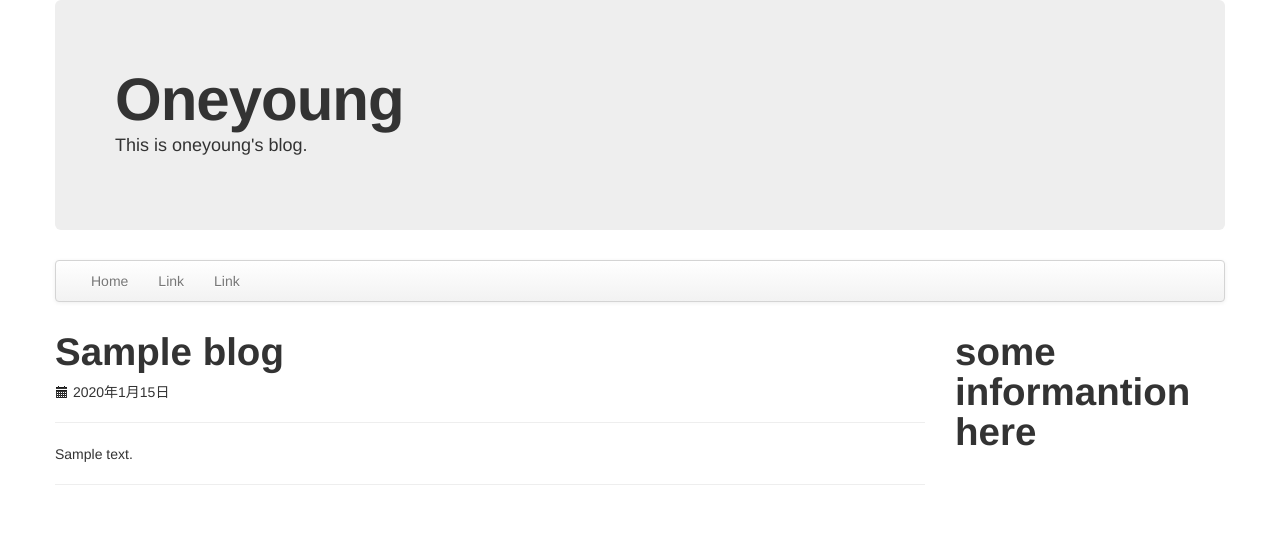
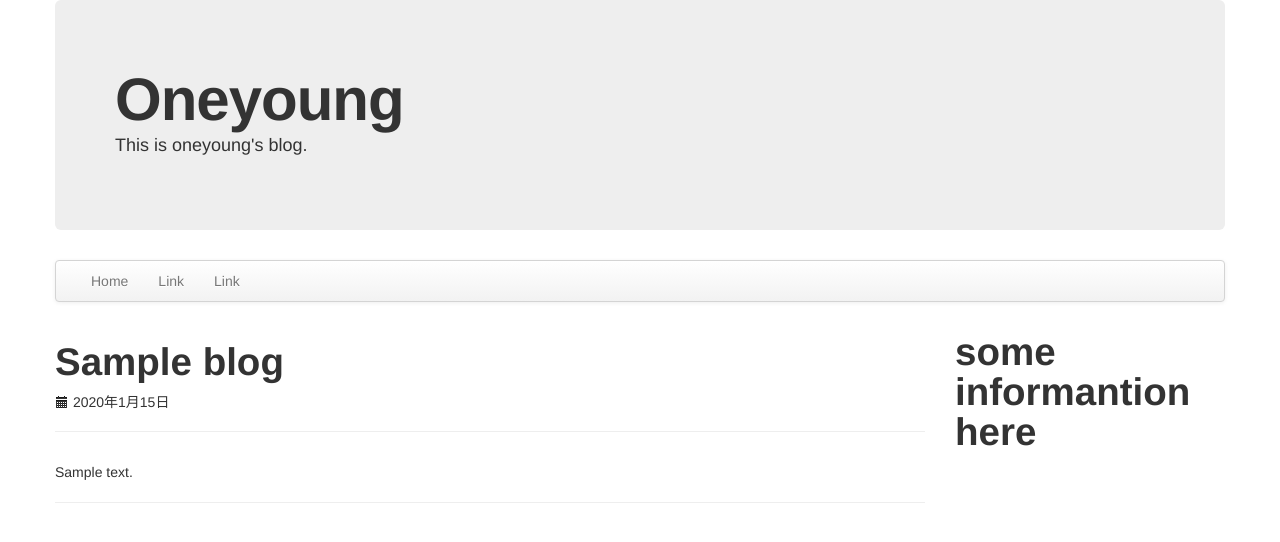
Before and after one commit to oneyoung/django-blog, a Django app: template html/templates/blog.html in a window 1280 px wide. Shown: the top 542 px of the page. Run offline with Django 3.2, Linux system fonts and the light colour scheme; the template is opened without the code that fills it: most values are stand-ins (such as "Sample title", 1, 10 or a date in 2020); data that the repository does not hold is empty; parts of the project's set-up code (start-up, migrations or seed data) failed here and were passed over; some libraries are stand-ins or nearby versions.

Commit message:
* blog.html使用bootstrap page-header

```diff
--- a/html/templates/blog.html
+++ b/html/templates/blog.html
@@ -18,9 +18,10 @@
 
     <div class="row">
       <div class="span9">
-        <h1>{{ blog.title }}</h1>
-        <p><i class="icon-calendar"></i> {{ blog.date_create|date:"o年n月j日" }} </p>
-        <hr />
+        <div class="page-header">
+          <h1>{{ blog.title }}</h1>
+          <p><i class="icon-calendar"></i> {{ blog.date_create|date:"o年n月j日" }} </p>
+        </div>
         <content>
           {% autoescape off %}
             {{ blog.body_html }}
```
